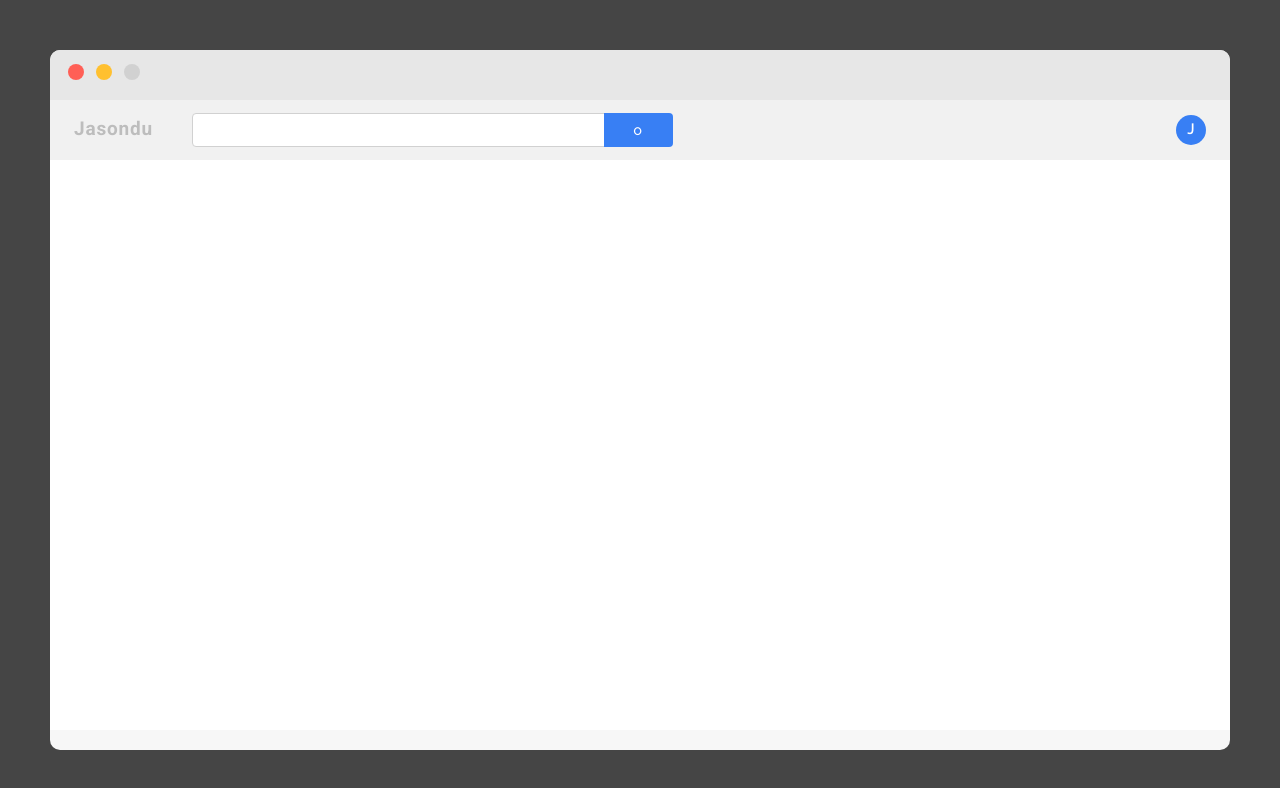
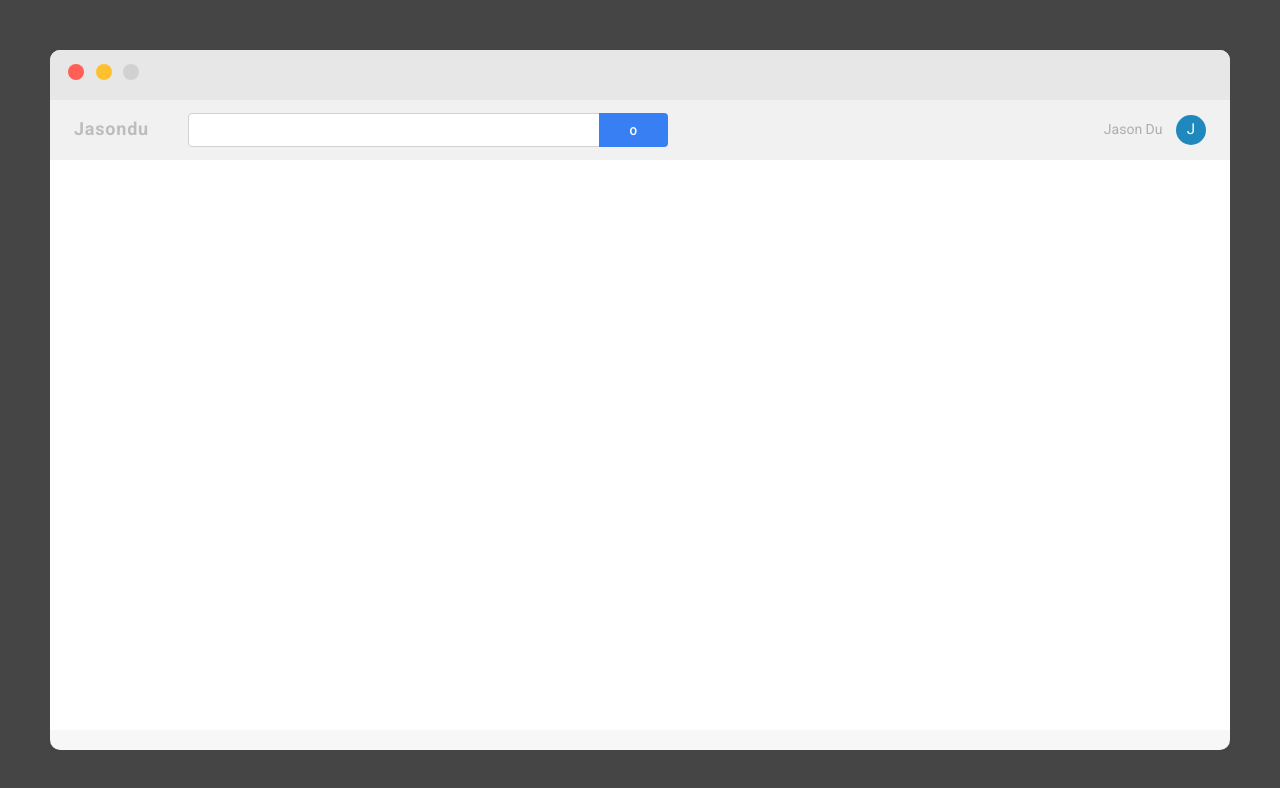
Before and after one commit to jasoncdu/jasoncdu, a plain HTML site: page index.html in a window 1280 px wide. Drawn offline with Linux system fonts and the light colour scheme.

Commit message:
semi finish header

```diff
--- a/css/custom.css
+++ b/css/custom.css
@@ -2,6 +2,7 @@ html, body {
 	height: 100%;
 	background:rgba(69,69,69,1);
 	padding:2em;
+	font-family: 'Roboto', sans-serif;
 }
 
 * {
@@ -82,7 +83,7 @@ html, body {
 	padding-left:2.4rem;
 	font-family: 'Roboto', sans-serif;
 	font-weight:bold;
-	font-size:1.9rem;
+	font-size:1.8rem;
 	display:inline;
 
 }
@@ -119,17 +120,26 @@ html, body {
 }
 
 .account {
+	position:absolute;
+	right:2.4rem;
+	top:50%;
+	transform: translateY(-50%);
+	font-size:1.4rem;
+	color:#aeaeae;
+}
+
+.account span {
 	width:30px;
 	height:30px;
+	margin-left:1rem;
 	border-radius:50%;
 	display:inline-block;
-	background:#387ff4;
+	background:#1f88bd;
 	text-align:center;
 	color:#fff;
 	font-weight:bold;
 	padding-top:2px;
-	position:absolute;
-	right:2.4rem;
-	top:50%;
-	transform: translateY(-50%);
+	font-size:1.5rem;
+	font-weight:normal;
+
 }
--- a/index.html
+++ b/index.html
@@ -57,7 +57,7 @@
             <button>o</button>
           </div>
 
-          <div class="account">J</div>
+          <div class="account">Jason Du <span>J</span></div>
 
         </div>
 
```
